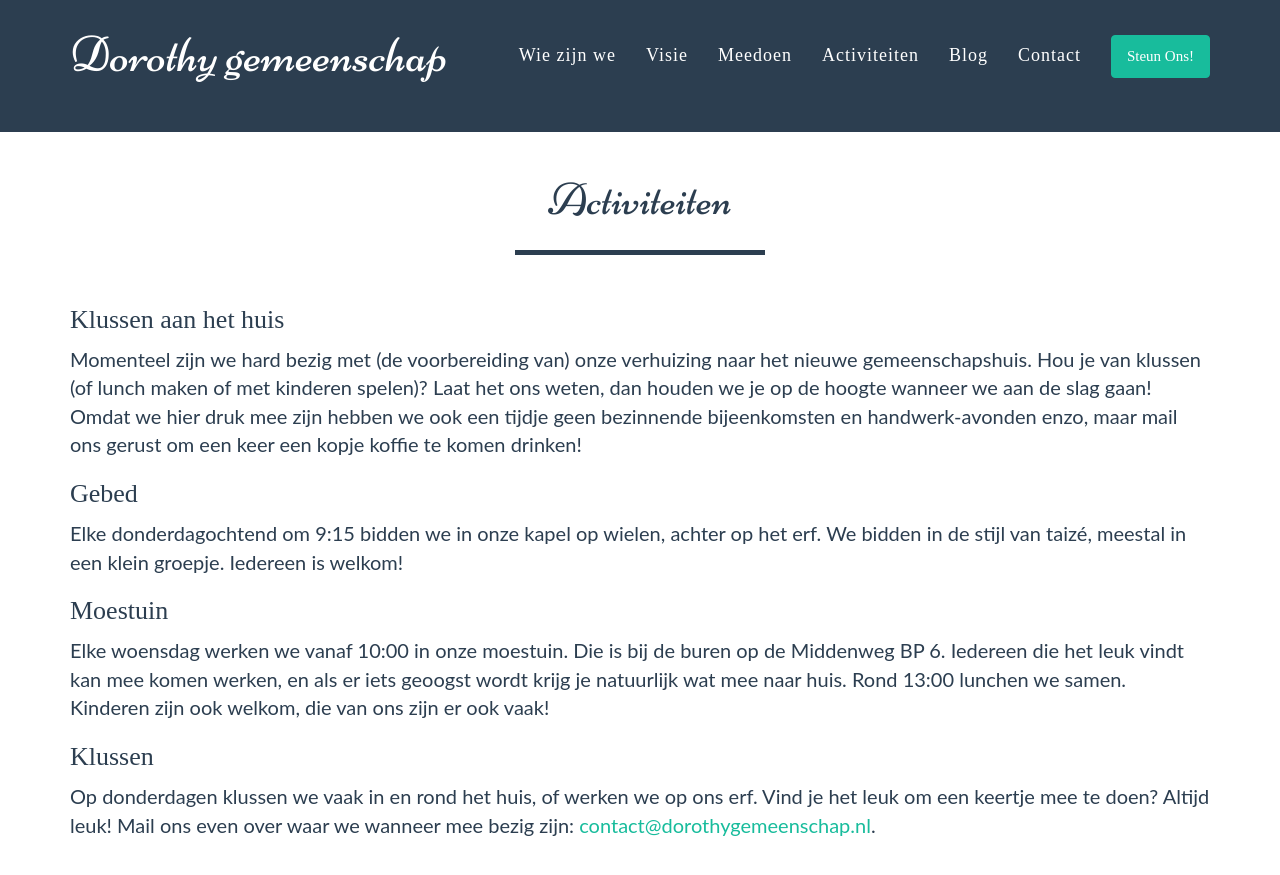
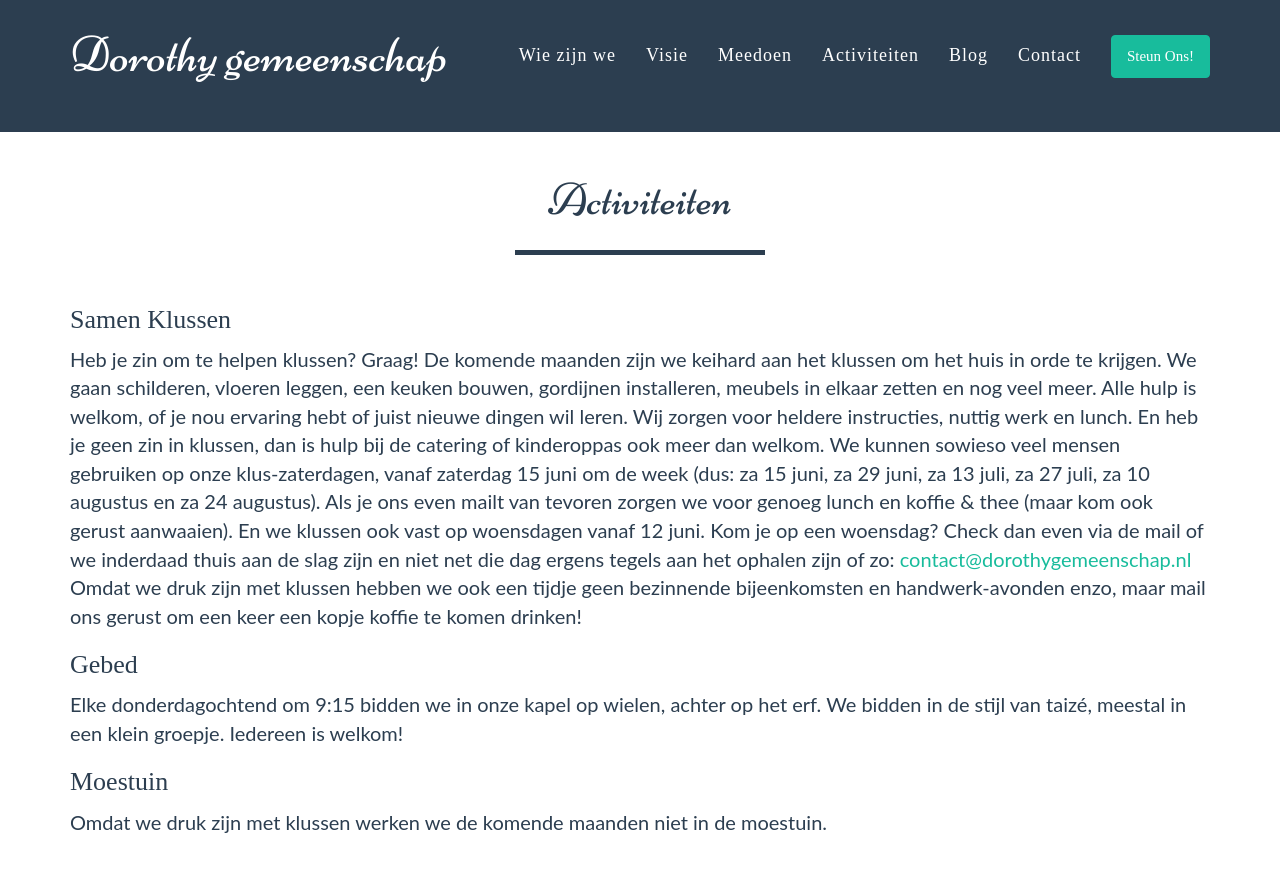
Before and after one commit to dorothygemeenschap/dorothygemeenschap.github.io, a Jekyll site: the page built from activiteiten.html, in a window 1280 px wide and 900 px high. Shown: the top 875 px of the window. Built offline with Jekyll 4.4.1, drawn with Linux system fonts in a browser that asks for light colours; some web fonts are replaced.

Commit message:
Update activiteiten.html

```diff
--- a/activiteiten.html
+++ b/activiteiten.html
@@ -2,10 +2,23 @@
 layout: default
 title: Activiteiten
 ---
-<h3>Klussen aan het huis</h3>
-<p>Momenteel zijn we hard bezig met (de voorbereiding van) onze verhuizing naar het nieuwe gemeenschapshuis.
- Hou je van klussen (of lunch maken of met kinderen spelen)? Laat het ons weten, dan houden we je op de hoogte wanneer we aan de slag gaan!
- Omdat we hier druk mee zijn hebben we ook een tijdje geen bezinnende bijeenkomsten en handwerk-avonden enzo, maar mail ons gerust om een keer een kopje koffie te komen drinken!
+<h3>Samen Klussen</h3>
+<p>
+ Heb je zin om te helpen klussen? Graag!
+
+De komende maanden zijn we keihard aan het klussen om het huis in orde te krijgen.
+We gaan schilderen, vloeren leggen, een keuken bouwen, gordijnen installeren, meubels in elkaar zetten en nog veel meer.
+Alle hulp is welkom, of je nou ervaring hebt of juist nieuwe dingen wil leren. Wij zorgen voor heldere instructies,
+nuttig werk en lunch. En heb je geen zin in klussen, dan is hulp bij de catering of kinderoppas ook meer dan welkom.
+We kunnen sowieso veel mensen gebruiken op onze klus-zaterdagen, vanaf zaterdag 15 juni om
+de week (dus: za 15 juni, za 29 juni, za 13 juli, za 27 juli, za 10 augustus en za 24 augustus).
+Als je ons even mailt van tevoren zorgen we voor genoeg lunch en koffie & thee (maar kom ook gerust aanwaaien).
+
+En we klussen ook vast op woensdagen vanaf 12 juni. Kom je op een woensdag? Check dan even via de mail of we inderdaad thuis
+aan de slag zijn en niet net die dag ergens tegels aan het ophalen zijn of zo: <a href="mailto:contact@dorothygemeenschap.nl">contact@dorothygemeenschap.nl</a>
+
+Omdat we druk zijn met klussen hebben we ook een tijdje geen bezinnende bijeenkomsten en handwerk-avonden enzo, maar
+mail ons gerust om een keer een kopje koffie te komen drinken!
 </p>
 
 
@@ -14,11 +27,6 @@ title: Activiteiten
   We bidden in de stijl van taizé, meestal in een klein groepje. Iedereen is welkom!
 </p>
 <h3>Moestuin</h3>
-<p>Elke woensdag  werken we vanaf 10:00 in onze moestuin. Die is bij de buren op de Middenweg BP 6.
-  Iedereen die het leuk vindt kan mee komen werken, en als er iets geoogst wordt krijg je natuurlijk wat mee naar huis.
-  Rond 13:00 lunchen we samen. Kinderen zijn ook welkom, die van ons zijn er ook vaak!
+<p>
+ Omdat we druk zijn met klussen werken we de komende maanden niet in de moestuin.
 </p>
-<h3>Klussen</h3>
-<p>Op donderdagen klussen we vaak in en rond het huis, of werken we op ons erf. Vind je het leuk om een keertje mee te doen? Altijd leuk!
-  Mail ons even over waar we wanneer mee bezig zijn: <a href="mailto:contact@dorothygemeenschap.nl">contact@dorothygemeenschap.nl</a>.
-</p>
```
